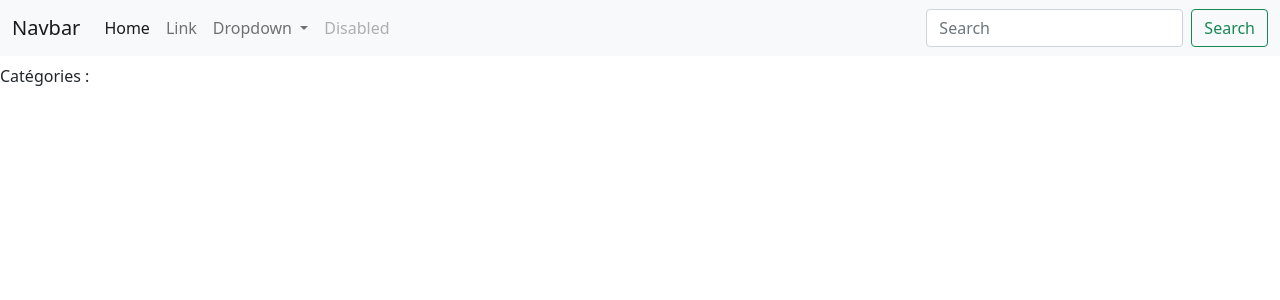
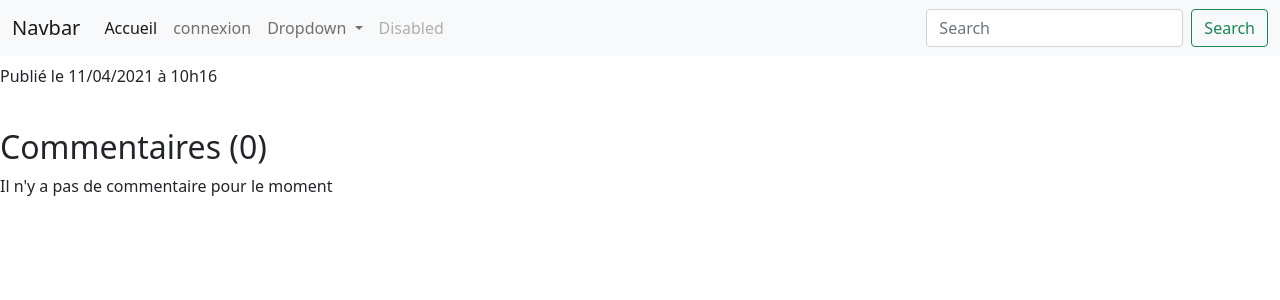
Before and after one commit to Jest13/projet-dev-back, a Symfony app: template templates/articles/article.html.twig in a window 1280 px wide. Shown: the top 300 px of the page. Run offline with Twig, Linux system fonts and the light colour scheme; the template is opened without the code that fills it, so the values that code supplies are empty; some libraries are stand-ins or nearby versions.

Commit message:
amelioration vu et provenisation header, amelioration article + comment_system

```diff
--- a/templates/articles/article.html.twig
+++ b/templates/articles/article.html.twig
@@ -1,16 +1,29 @@
 {% extends 'base.html.twig' %}
 
-{% block title %}{{ article.titre }}{% endblock %}
+{% block title %}{{ article.titre}}{% endblock %}
 
 {% block body %}
-    <h1>{{ article.titre }}</h1>
+<h1>{{ article.titre }}</h1>
+ <p>Publié le {{ article.createdAt|date('d/m/Y à h\\hi') }}</p>
+    <div>{{article.contenu|raw}}</div>
+    <p>
+
+    {% for categorie in article.categories %}
+
+    {{ categorie.nom }}
+
+    {% endfor %}
+
+    </p>
     <div>{{ article.contenu|raw }}</div>
+    <br>
+    <h2>Commentaires ({{ article.commentaires|length }})</h2>
+    {% for commentaire in article.commentaires %}
+    <p>Publié par {{commentaire.pseudo}}</p>
+    <div>{{ commentaire.contenu }}</div>
+{% else %}
+<p> Il n'y a pas de commentaire pour le moment </p>
 
-    <p>Catégories :
-        {% for categorie in article.categories %}
-            {{ categorie.nom }}
-        {% endfor %}
-    </p>
-
+    {% endfor %}
 
 {% endblock %}
--- a/templates/articles/index.html.twig
+++ b/templates/articles/index.html.twig
@@ -5,7 +5,7 @@
 {% block body %}
     <p>future liste des articles<p>
     {% for article in articles %}
-    <h1>{{ article.titre }}</h1>
+    <h1><a href="{{ path('article', {"label": article.label}) }}">{{ article.titre }}</a></h1>
     <p>Publié le {{ article.createdAt|date('d/m/Y à h\\hi') }}</p>
     <div>{{article.contenu|raw}}</div>
     <p>
@@ -16,6 +16,7 @@
 
     {% endfor %}
 
-    <p>
+    </p>
+    <div>{{ article.contenu|raw }}</div>
     {% endfor %}
 {% endblock %}
--- a/templates/base.html.twig
+++ b/templates/base.html.twig
@@ -1,17 +1,4 @@
-<!DOCTYPE html>
-<html>
-    <head>
-        <meta charset="UTF-8">
-        <title>{% block title %}Welcome!{% endblock %}</title>
-        {# Run `composer require symfony/webpack-encore-bundle`
-           and uncomment the following Encore helpers to start using Symfony UX #}
-        {% block stylesheets %}
-          <link href="https://cdn.jsdelivr.net/npm/bootstrap@5.0.0-beta3/dist/css/bootstrap.min.css"
-          rel="stylesheet" integrity="sha384-eOJMYsd53ii+scO/bJGFsiCZc+5NDVN2yr8+0RDqr0Ql0h+rP48ckxlpbzKgwra6" crossorigin="anonymous">
-            <link rel="stylesheet" href="{{ asset('css/style.css') }}">
-        {% endblock %}
-    </head>
-    <body>
+        {% include("partials/header.html.twig") with {"title": block("title")} %}
         {% include("partials/navbar.html.twig") %}
         {% block body %}{% endblock %}
     </body>
--- /dev/null
+++ b/templates/partials/header.html.twig
@@ -0,0 +1,14 @@
+<!DOCTYPE html>
+<html>
+    <head>
+        <meta charset="UTF-8">
+        <title>{{ title|raw }}</title>
+        {# Run `composer require symfony/webpack-encore-bundle`
+           and uncomment the following Encore helpers to start using Symfony UX #}
+        {% block stylesheets %}
+          <link href="https://cdn.jsdelivr.net/npm/bootstrap@5.0.0-beta3/dist/css/bootstrap.min.css"
+          rel="stylesheet" integrity="sha384-eOJMYsd53ii+scO/bJGFsiCZc+5NDVN2yr8+0RDqr0Ql0h+rP48ckxlpbzKgwra6" crossorigin="anonymous">
+            <link rel="stylesheet" href="{{ asset('css/style.css') }}">
+        {% endblock %}
+    </head>
+    <body>
--- a/templates/partials/navbar.html.twig
+++ b/templates/partials/navbar.html.twig
@@ -7,10 +7,10 @@
     <div class="collapse navbar-collapse" id="navbarSupportedContent">
       <ul class="navbar-nav me-auto mb-2 mb-lg-0">
         <li class="nav-item">
-          <a class="nav-link active" aria-current="page" href="#">Home</a>
+          <a class="nav-link active" aria-current="page" href="{{ path('accueil') }}">Accueil</a>
         </li>
         <li class="nav-item">
-          <a class="nav-link" href="#">Link</a>
+          <a class="nav-link" href="#">connexion</a>
         </li>
         <li class="nav-item dropdown">
           <a class="nav-link dropdown-toggle" href="#" id="navbarDropdown" role="button" data-bs-toggle="dropdown" aria-expanded="false">
```
